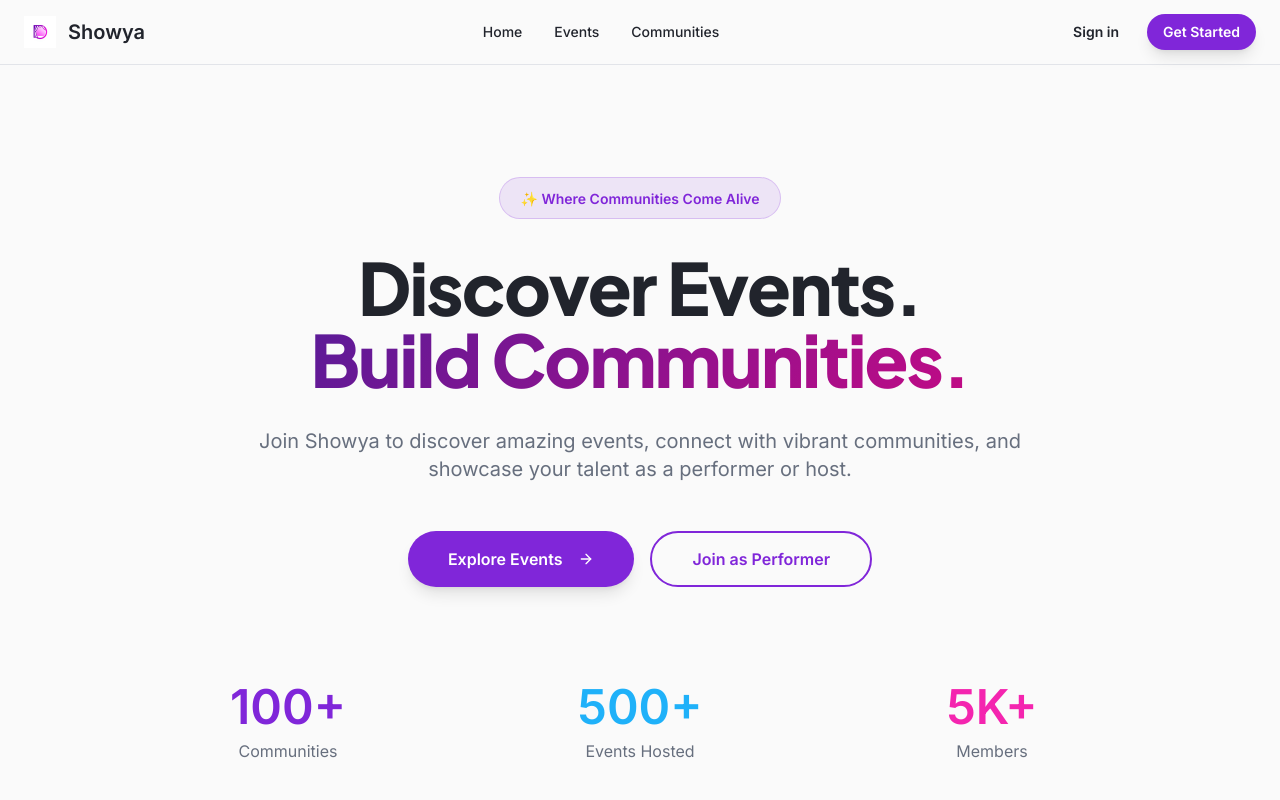
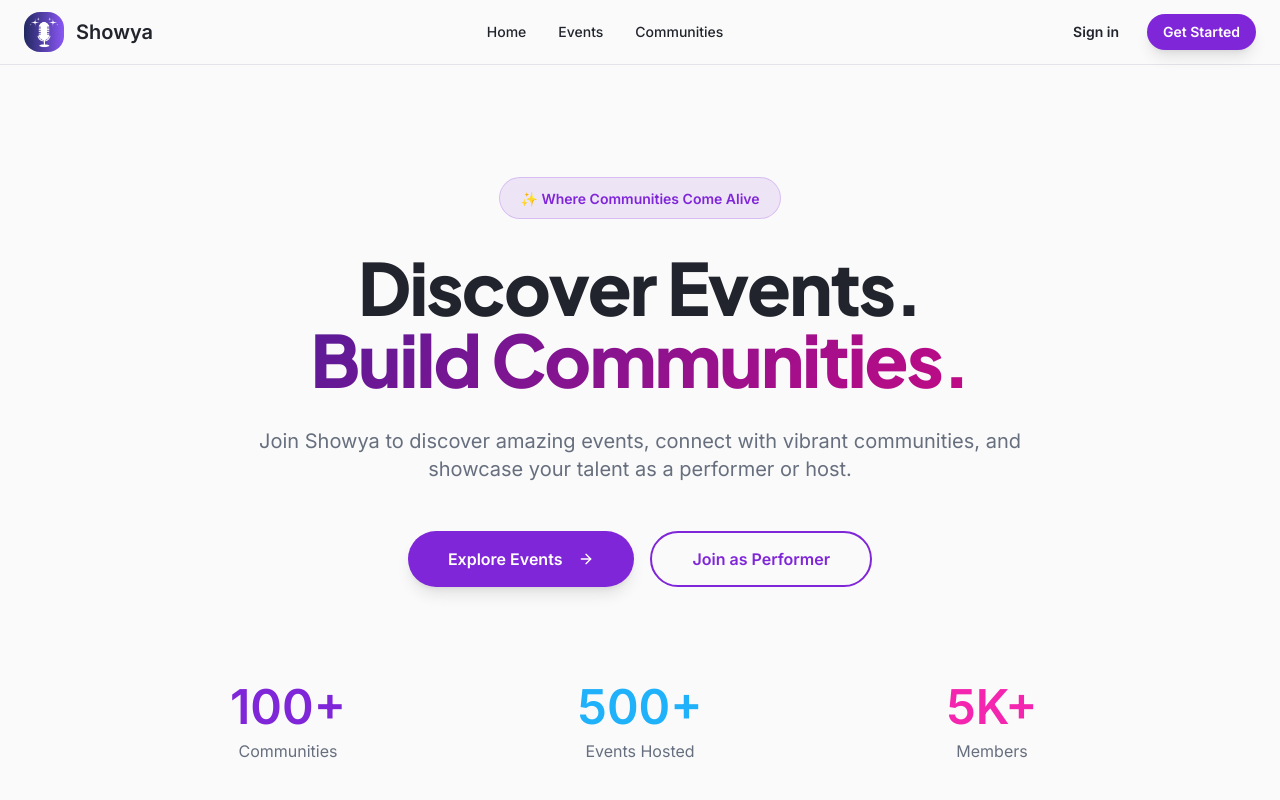
Before and after one commit to Sanchitbajaj944/showya-community-events, a React (Vite) app: page / in a window 1280 px wide. Shown: the top 800 px of the page. Built offline with nearby package versions, Linux system fonts and the light colour scheme; no server answers; the database is empty; the HTML template or start-up script is replaced by a standard one.

Commit message:
Add logo to header

```diff
--- a/src/components/Header.tsx
+++ b/src/components/Header.tsx
@@ -56,7 +56,7 @@ const Header = () => {
       <div className="container flex h-16 items-center justify-between px-4 md:px-6">
         {/* Logo */}
         <Link to="/" className="flex items-center space-x-3">
-          <img src={logo} alt="Showya Logo" className="h-8 w-8" />
+          <img src={logo} alt="Showya Logo" className="h-10 w-10 rounded-lg" />
           <span className="text-xl font-bold text-foreground">Showya</span>
         </Link>
 
```
Also changed, not shown: src/assets/logo.png.
